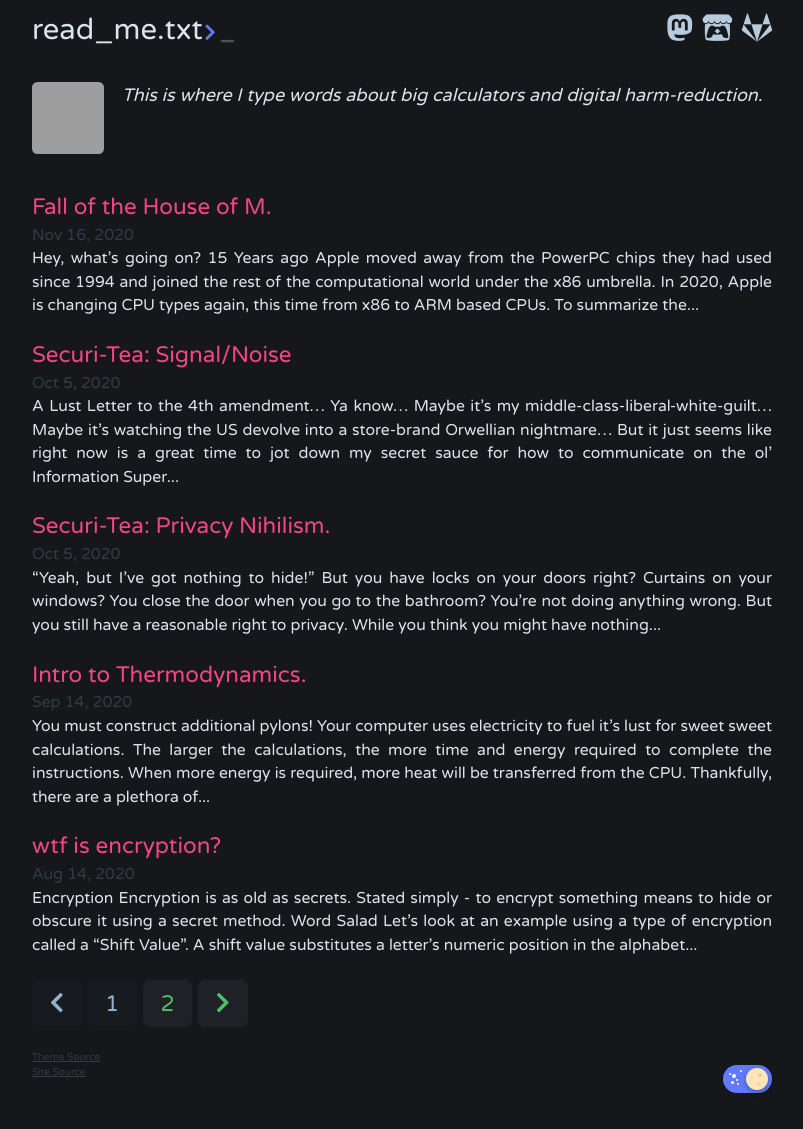
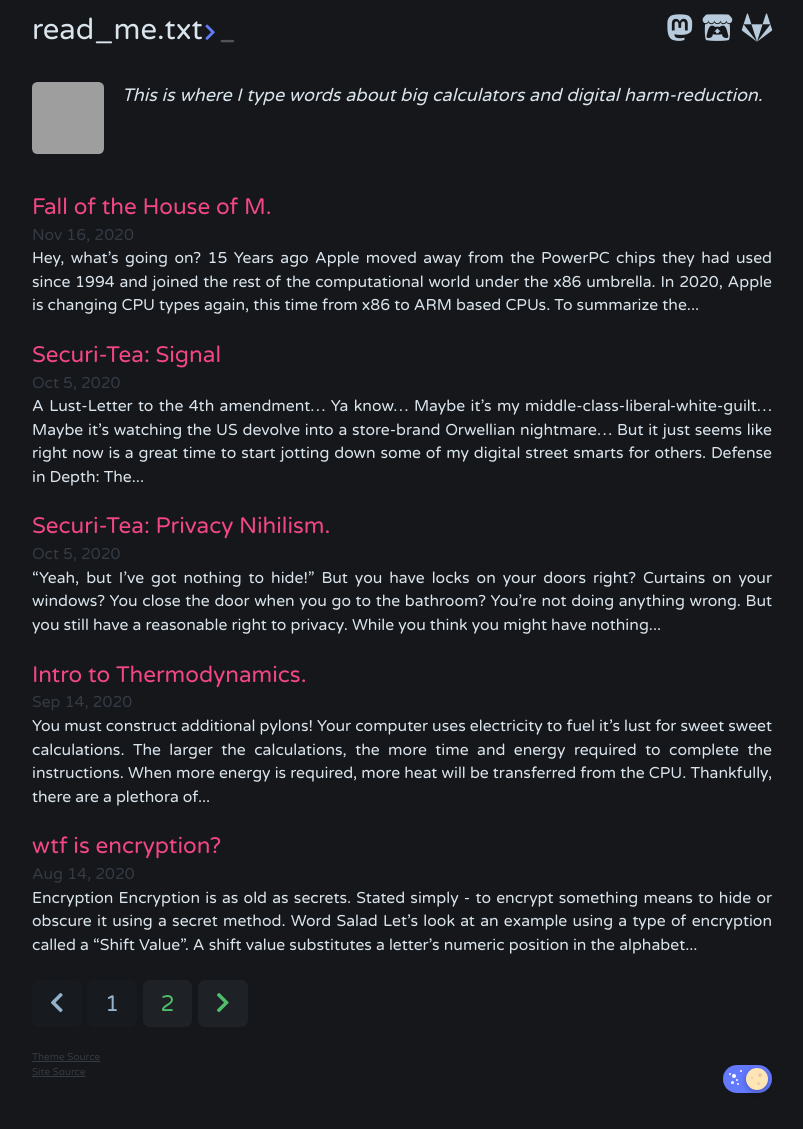
Before and after one commit to matrix8967/text-mainframe-computer-mirror, a Jekyll site: the page built from index.html, in a window 1280 px wide. Shown: the whole page, without its empty margins (238-1041 px from the left). Built offline with Jekyll 4.4.1, drawn with Linux system fonts in a browser that asks for light colours; the list of posts is cut into pages by our own code; part of the change alters nothing that is shown; grey boxes are pictures that could not be loaded.

Commit message:
Updated Signal & Net Posts.

```diff
--- a/_posts/2020-10-05-Signal.md
+++ b/_posts/2020-10-05-Signal.md
@@ -1,11 +1,11 @@
 ---
 layout: post
-title: "Securi-Tea: Signal/Noise"
+title: "Securi-Tea: Signal"
 description: A crash course in digital street smartz.
 tags: NetSec Comms How2 Securi-tea
 ---
 
-## A Lust Letter to the 4th amendment...
+## A Lust-Letter to the 4th amendment...
 
 Ya know...
 
@@ -13,51 +13,51 @@ _Maybe_ it's my middle-class-liberal-white-guilt...
 
 _Maybe_ it's watching the US devolve into a store-brand Orwellian nightmare...
 
-But it just seems like right now is a great time to jot down my `secret sauce` for how to communicate on the ol' `Information Super Highway` in a post-Snowden world.
+But it just seems like _right now_ is a great time to start jotting down some of my digital street smarts for others.
 
-## Quick disclaimer...
+## Defense in Depth:
 
-This is my recipe for the 5-layer bean dip of `OpSec` I've tailored for my daily life. Modify however you see fit.
+The term `Defense in Depth` will be a reoccurring theme in many of these brain dumps.
 
-This isn't a fool-proof way to make sure you're untraceable online. Like all tools - these are not inherently good or evil. They're used to create, and used to destroy.
+`Defense in Depth` is a more succinct way to say: "Don't put all your eggs in one basket." The goal isn't to be the single most secure user on the internet. The goal is to _not_ be the lowest hanging fruit. Why would hackers waste time and resources on your security when the next person on the list is probably using `password` for all their banking info?
 
-These are the things I consider when selecting a communications platform:
+Finding the _perfect_ balance between _Usability & Security_ is something only you, `Dear Reader`, can determine for yourself.
 
->  tl;dr -
--   End-to-End Encryption [^1]
-?
+Your phone is your castle. 🏰️ All these _exhilarating_ security measures will be for nothing if you don't have decent device security.
+
+It's a safe assumption that *SOMEONE* you share sensitive information with will be what Security Experts call: _"Fucking Stupid."_ As a result - using other security features like Self-Destructing messages are _vital_ depending on the circumstances surrounding your communications.
+
+If you or one of your contacts are compromised - these features are what will keep all your [_tasteful nudez_](../../../assets/images/Misc/omg_so_saucy.png) away from prying eyes.
+
+---
+
+## My 4-Layer Bean Dip for safe comms.
+
+-   End-to-End Encryption. [^1]
+
 -   Verifiable Trust. [^2]
-?
+
 -   Zero Knowledge. [^3]
-?
+
 -   Open Source. [^4]
 
 
-## Signal / Noise
-
-Step #1:
-* Use  [Signal.](https://signal.org/)
+## Signal to Noise Ratio...
 
 Signal isn't just a messaging application, it's an open protocol that's used by other encrypted messengers like `whatsapp`. However, `whatsapp` is owned by Facebook, and it's painfully obvious why you don't want The Zuck to be in control of your communication.
 
-Other apps like Telegram are fine enough for most use cases, however Telegram's backend hasn't been evaluated to the extent that `Signal` has been. So there maybe security vulnerabilities being exploited that aren't known yet. This will probably get better with time. It also has less secure defaults - and *most* people hardly ever change defaults.
-
-At the time of writing - `Signal` is the center of the Venn diagram of "Usable, Secure, Private, and verifiable." Each Signal user can verify each other with a unique signature, and if the signature changes, users are alerted.
+Other apps like Telegram are fine enough for most use cases, however Telegram's backend hasn't been evaluated to the extent that `Signal` has been. So there maybe security vulnerabilities being exploited that aren't known yet. This could get better with time, but life is vexing enough as it is and I'm not interested in hypotheticals. Telegram also has less secure defaults - and *most* people deviate from an app's default settings. But Telegram beats "No Encryption." I'm not your boss. Do what feels good.
 
 You can read about what happens when Signal is required to hand over user data to the US Government in [this article](https://signal.org/blog/looking-back-as-the-world-moves-forward/) which shows how Signal protects your privacy.
 
-*Spoiler Alert* - Signal hands over the info -- which is nothing. Because that's all the info they allow themselves to have.
+*Spoiler Alert* - Signal hands over all the info they have -- which is nothing. Because that's all the info they allow themselves to have.
 
 -----
 
-I'm a busy-bee *and* I'm kinda lazy with my writing on some of this stuff -- so I'll try to keep covering more of this as I need to. Next I'll try to touch on self-hosting, and owning your bits and wehre that ties into communication but that's kind of a plate-spin so we'll see how it plays out.
+[^1]: Messages/Content are encrypted on your device before it's ever transmitted. This way, _even if_ some riff-raff were able to see your messages, it would only reveal garbage machine code.
 
------
+[^2]: You're able to confirm the ID of the other party's device (usually from a unique signature.) Think of it as a `safeword` but more math and less fun.
 
-[^1]: Messages/Content are encrypted on your device before it's ever transmitted.
+[^3]: The communication platform is _unable_ to view message contents, or breach user data, _even if ~~Uncle Sam~~ they wanted to._
 
-[^2]: You're able to confirm the ID of the other party's device (usually from a unique signature.)
-
-[^3]: The communication platform is unable to view the message contents, or breach user data.
-
-[^4]: The code is open and available for you or anyone to view, test, and modify.
+[^4]: The code is made available for you to view, test, and modify. [Signal Source.](https://github.com/signalapp)
```
Also changed, not shown: assets/images/Misc/omg_so_saucy.png (added), assets/images/Network/signal-2021-01-05-181415_002.jpeg (added), assets/images/Network/signal-2021-01-05-181415_005.jpeg (added).
